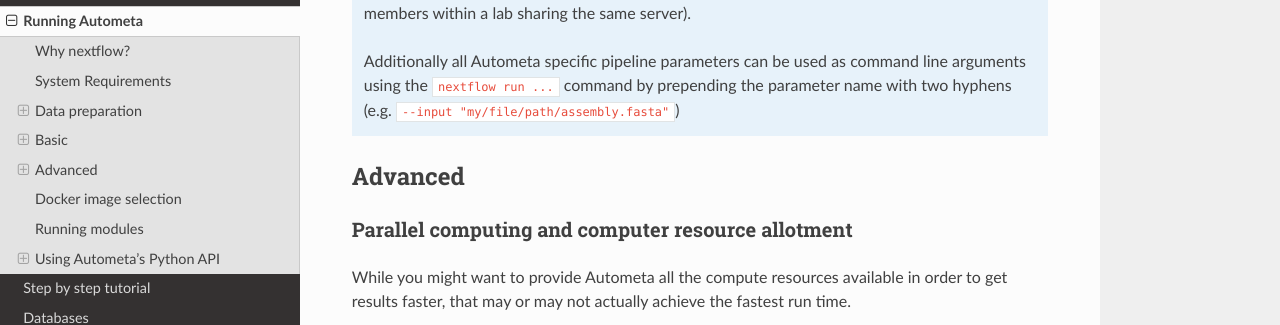
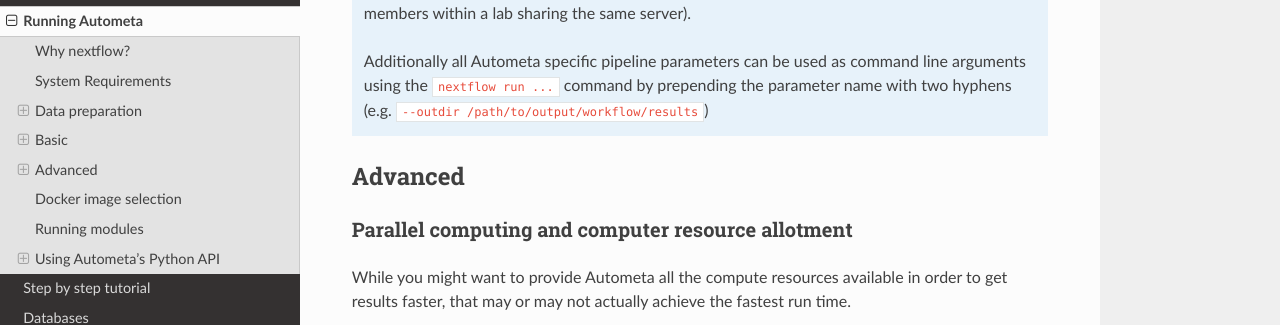
Before and after one commit to KwanLab/Autometa, a Sphinx documentation site: the page built from docs/source/running-autometa.rst, in a window 1280 px wide and 900 px high, scrolled down 3811 px. Shown: the part 155-480 px from the top of the window. Built offline with Sphinx 7.4.7 and the Read the Docs theme 2.0.0, drawn with Linux system fonts in a browser that asks for light colours; pages that are not in the unit, such as notebooks, are missing from menus.

Commit message:
:fire: Remove incorrect usage of --input argument

```diff
--- a/docs/source/running-autometa.rst
+++ b/docs/source/running-autometa.rst
@@ -187,7 +187,7 @@
 
     Additionally all Autometa specific pipeline parameters can be used as command line arguments
     using the :code:`nextflow run ...` command by prepending the parameter name with two hyphens
-    (e.g. :code:`--input "my/file/path/assembly.fasta"`)
+    (e.g. :code:`--outdir /path/to/output/workflow/results`)
 
 
 Advanced
```
